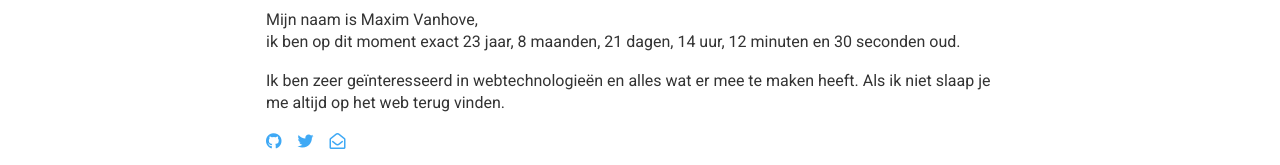
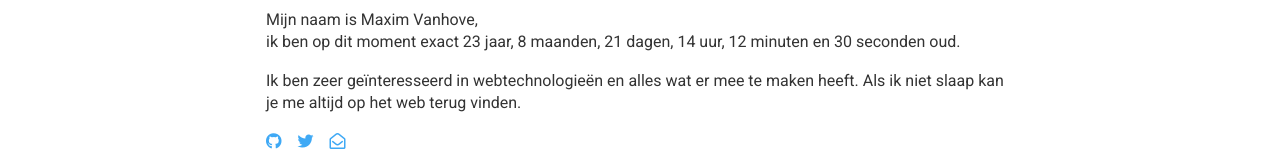
Before and after one commit to MaximVanhove/maximvanhove, a Vue app: page / in a window 1280 px wide. Shown: the part 1177-1342 px from the top of the page. Built offline with nearby package versions, Linux system fonts and the light colour scheme.

Commit message:
Fix typo

```diff
--- a/src/components/About.vue
+++ b/src/components/About.vue
@@ -10,7 +10,7 @@
             </p>
 
             <p>
-                Ik ben zeer geïnteresseerd in webtechnologieën en alles wat er mee te maken heeft. Als ik niet slaap je me altijd op het web terug vinden.
+                Ik ben zeer geïnteresseerd in webtechnologieën en alles wat er mee te maken heeft. Als ik niet slaap kan je me altijd op het web terug vinden.
             </p>
 
             <p>
```
